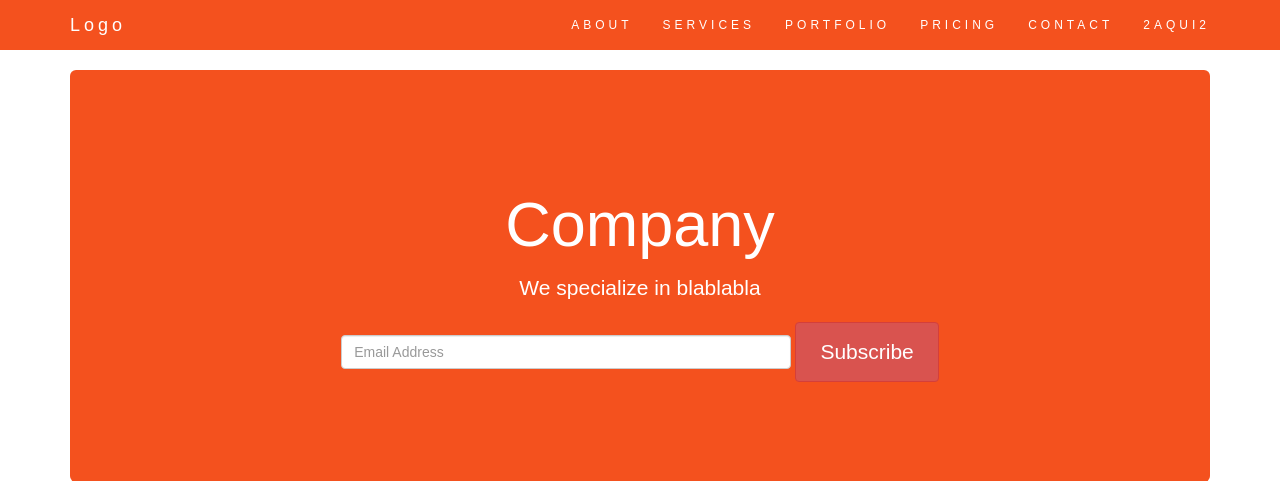
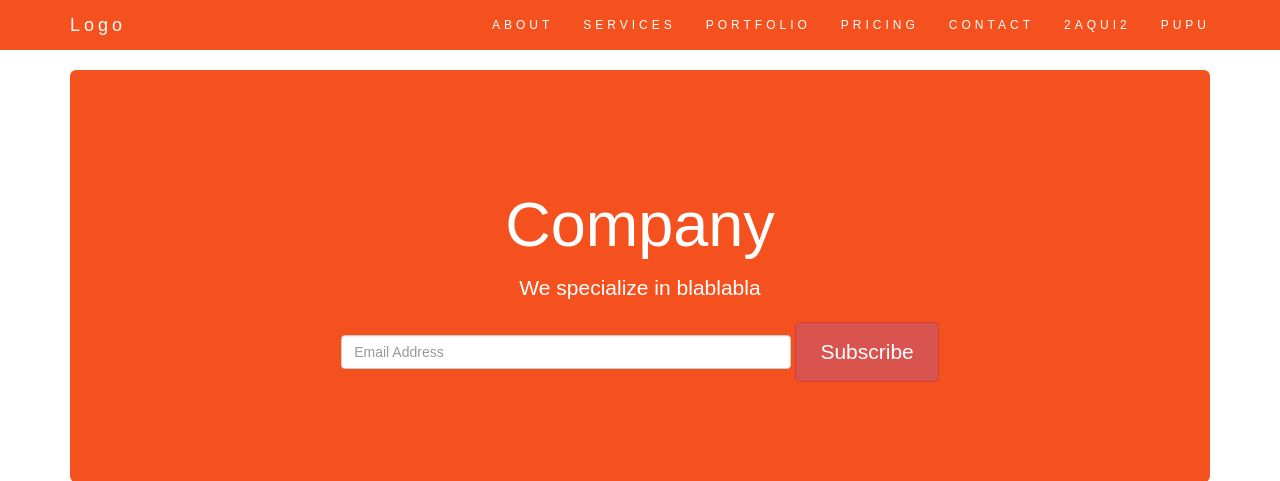
Before and after one commit to joelxheredia/SistemaConsejosComunales, a Yii app: template views/site/index.php in a window 1280 px wide. Shown: the top 481 px of the page. Run offline with PHP 8.4 and a stand-in for Yii, Linux system fonts and the light colour scheme; the template is opened without the code that fills it, so the values that code supplies are empty; some libraries are stand-ins or nearby versions.

Commit message:
utlima prueba

```diff
--- a/views/layouts/main.php
+++ b/views/layouts/main.php
@@ -74,6 +74,7 @@ AppAsset::register($this);
         <li><a href="#pricing">PRICING</a></li>
         <li><a href="#contact">CONTACT</a></li>
         <li><a href="#contact">2AQUI2</a></li>
+         <li><a href="#contact">PUPU</a></li>
       </ul>
     </div>
   </div>
```
